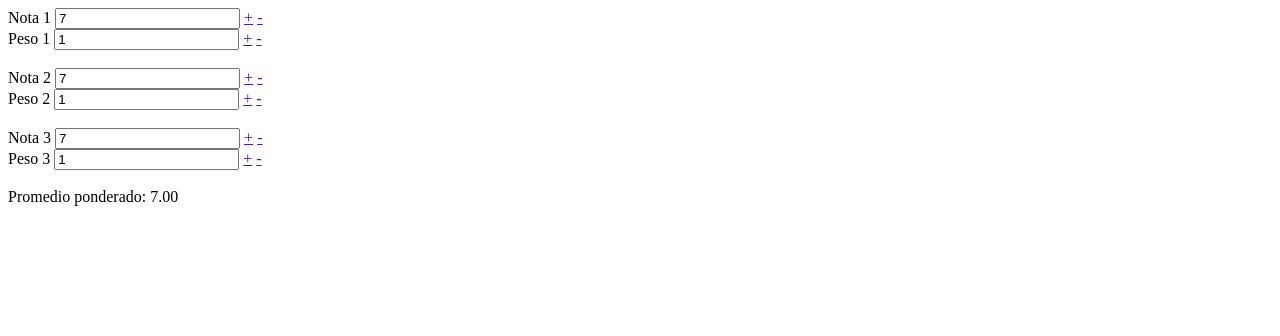
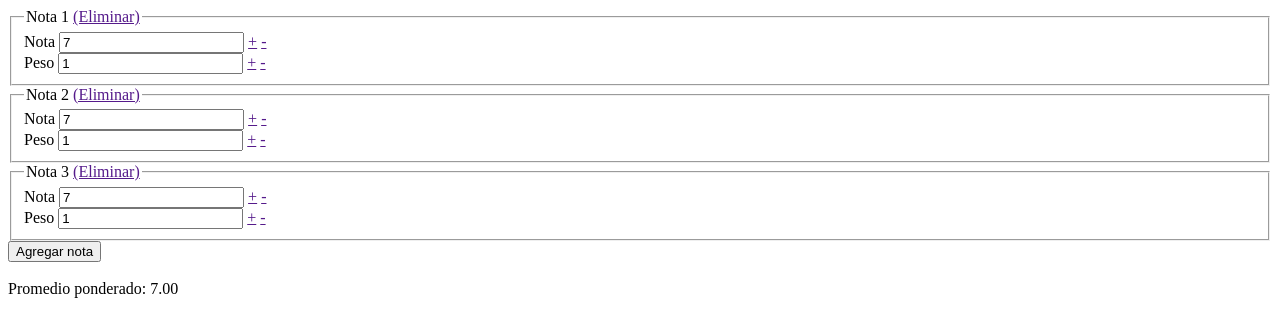
Before and after one commit to BlaMaeda/promedio-ponderado, a plain HTML site: page index.html in a window 1280 px wide. Drawn offline with Linux system fonts and the light colour scheme.

Commit message:
addGrade and removeGrade

```diff
--- a/app.js
+++ b/app.js
@@ -15,5 +15,13 @@ angular.module('MyApp', [])
                 return +grade.weight * grade.grade;
             })
             .reduce(function(a, b) {return a+b;}, 0) / weightsSum;
-    }
+    };
+
+    $scope.addGrade = function() {
+        $scope.grades.push({grade: 10.0, weight: 1.0});
+    };
+
+    $scope.removeGrade = function(index) {
+        $scope.grades.splice(index, 1);
+    };
 }]);
--- a/index.html
+++ b/index.html
@@ -12,25 +12,32 @@
 </head>
 <body ng-app="MyApp" ng-controller="MyCtrl">
     <div ng-repeat="grade in grades">
+        <fieldset>
+            <legend>
+                Nota {{ $index + 1 }}
+                <a href="" ng-click="removeGrade($index)">(Eliminar)</a>
+            </legend>
             <label>
-            Nota {{ $index + 1 }}
+                Nota
                 <input type="text" ng-model="grade.grade"/>
             </label>
             <a href="" ng-click="grade.grade = grade.grade+1">+</a>
             <a href="" ng-click="grade.grade = grade.grade-1">-</a>
             <br/>
             <label>
-            Peso {{ $index + 1 }}
+                Peso
                 <input type="text" ng-model="grade.weight"/>
             </label>
             <a href="" ng-click="grade.weight = grade.weight+1">+</a>
             <a href="" ng-click="grade.weight = grade.weight-1">-</a>
-        <br/>
-        <br/>
+        </fieldset>
     </div>
 
-    <span>
+    <button ng-click="addGrade()">Agregar nota</button>
+    <br/><br/>
+
+    <div ng-show="grades.length > 0">
         Promedio ponderado: {{ weightedAverage(grades) | number:2}}
-    </span>
+    </div>
 </body>
 </html>
```
Lines whose indentation alone changed are shown as unchanged.
